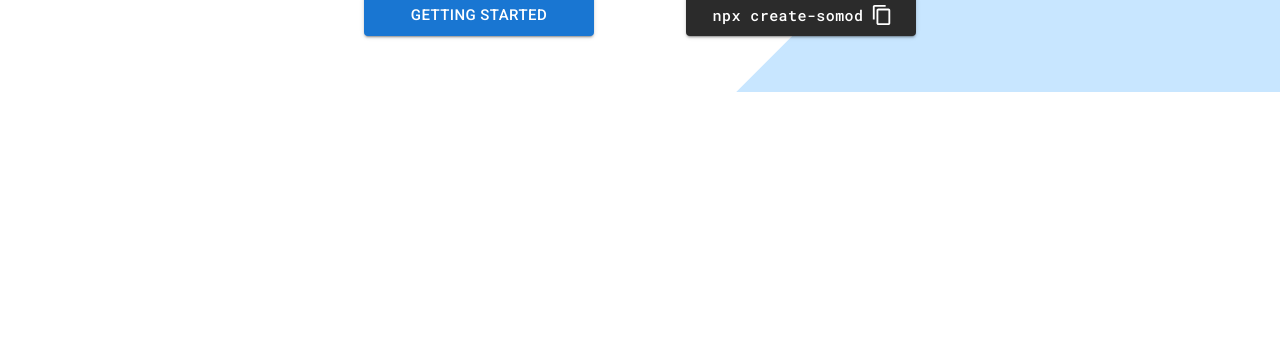
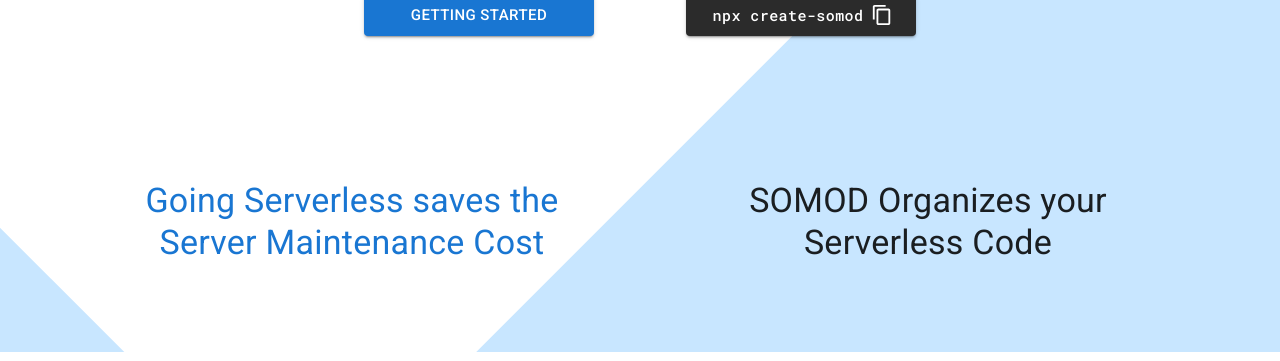
Before and after one commit to somod-dev/somod.dev, a Next.js app: page / in a window 1280 px wide. Shown: the part 436-797 px from the top of the page. Built offline with nearby package versions, Linux system fonts and the light colour scheme; no server answers.

Commit message:
added slide 2

```diff
--- /dev/null
+++ b/components/Slide2.tsx
@@ -0,0 +1,22 @@
+import { FunctionComponent } from "react";
+import { Box, Container, Typography, Grid } from "@mui/material";
+export const Slide2: FunctionComponent = () => {
+  return (
+    <Container maxWidth="lg">
+      <Box py={3}>
+        <Grid container>
+          <Grid item xs={12} sm={6} p={8}>
+            <Typography variant="h4" textAlign="center" color="primary">
+              Going Serverless saves the Server Maintenance Cost
+            </Typography>
+          </Grid>
+          <Grid item xs={12} sm={6} p={8}>
+            <Typography variant="h4" textAlign="center">
+              SOMOD Organizes your Serverless Code
+            </Typography>
+          </Grid>
+        </Grid>
+      </Box>
+    </Container>
+  );
+};
--- a/pages/index.tsx
+++ b/pages/index.tsx
@@ -2,6 +2,7 @@
 import { Meta } from "../components/Meta";
 import { Menu } from "../components/Menu";
 import { Slide1 } from "../components/Slide1";
+import { Slide2 } from "../components/Slide2";
 
 const Index: FunctionComponent = () => {
   const title = "SOMOD | Serverless Optimized Modules";
@@ -13,6 +14,7 @@
       <Meta meta={{ title, meta: { description } }} />
       <Menu />
       <Slide1 />
+      <Slide2 />
     </>
   );
 };
```
